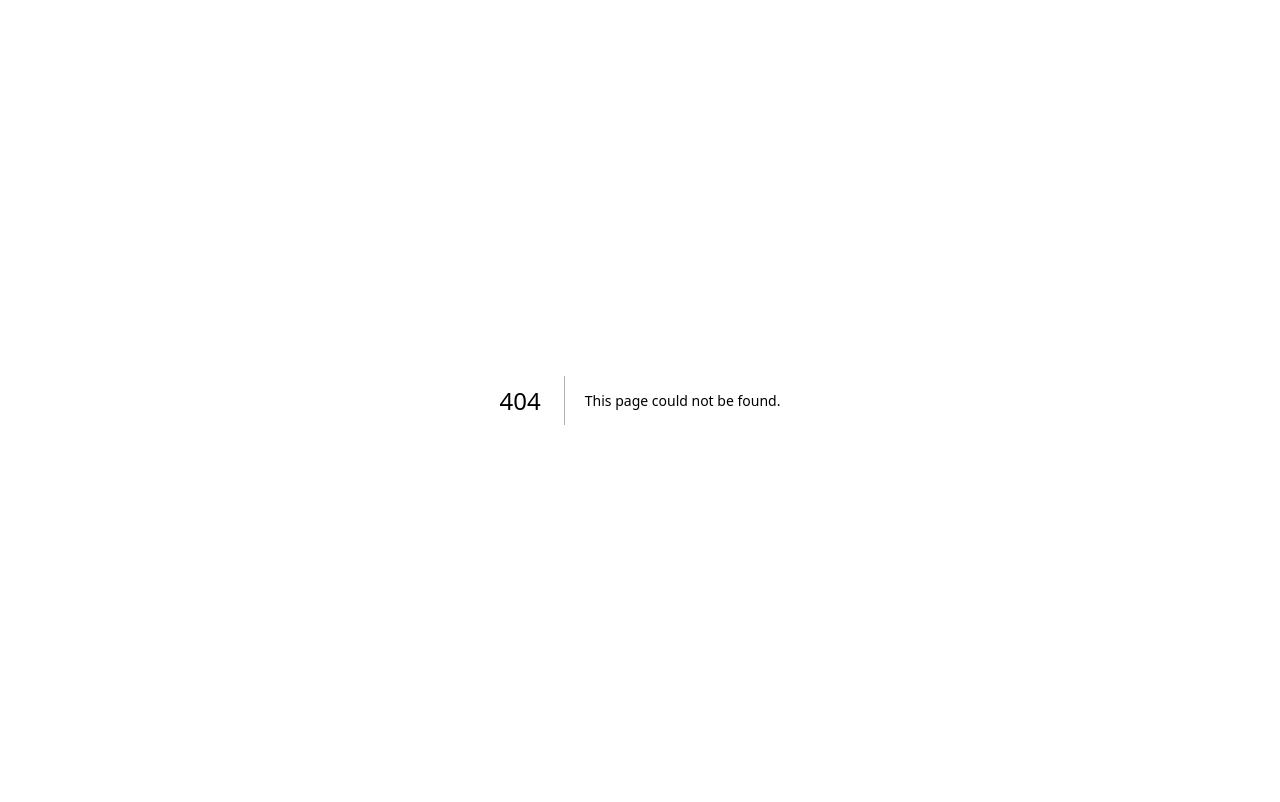
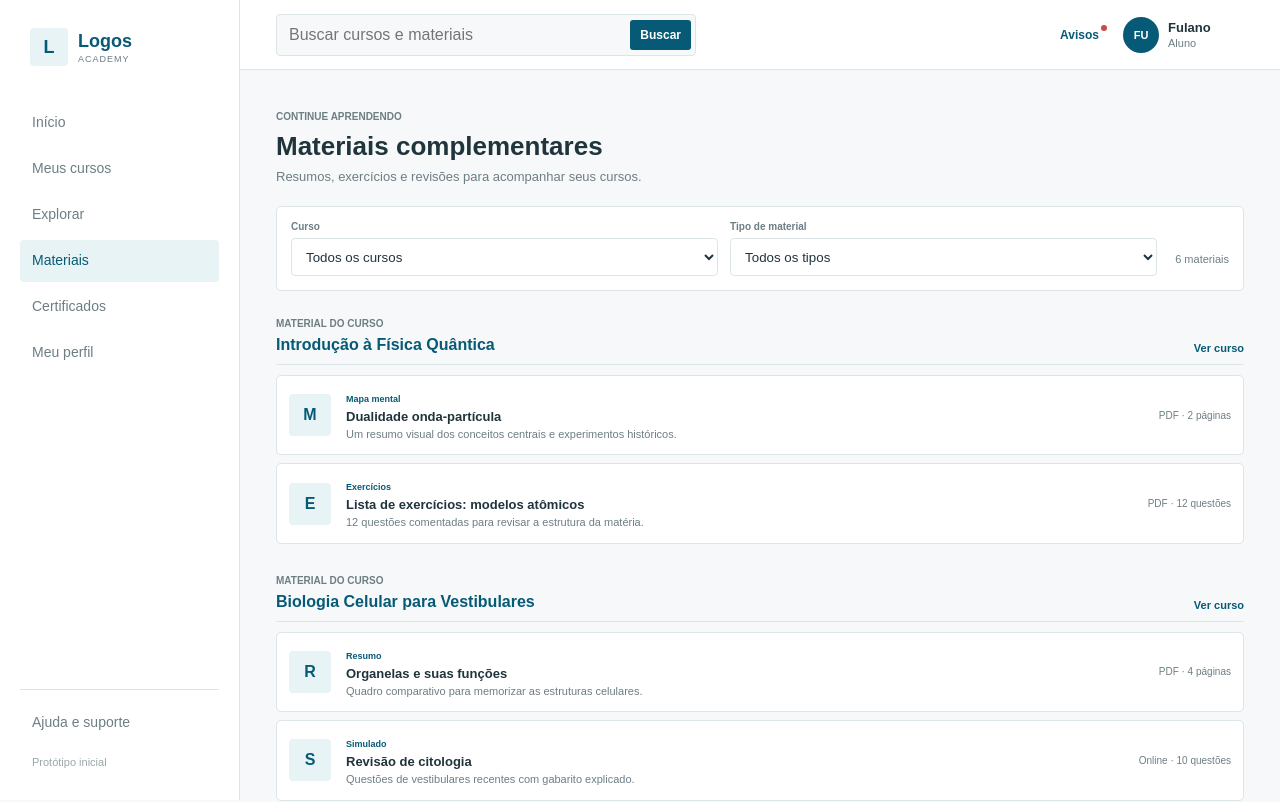
Before and after one commit to gustavoaureliano/labsoft, a Next.js app: page /materiais-complementares in a window 1280 px wide. Before the commit this address had no page. Shown: the top 802 px of the page. Built offline with nearby package versions, Linux system fonts and the light colour scheme.

Commit message:
Add complementary materials library

```diff
--- /dev/null
+++ b/src/app/materiais-complementares/page.module.css
@@ -0,0 +1,36 @@
+.page { display: grid; gap: 22px; }
+.heading > span { color: var(--muted); font-size: 10px; font-weight: 700; text-transform: uppercase; }
+.heading h1 { color: var(--text); font-size: 26px; margin: 7px 0; }
+.heading p { color: var(--muted); font-size: 13px; margin: 0; }
+.library { align-items: end; background: var(--surface); border: 1px solid var(--border); border-radius: 5px; display: grid; gap: 12px; grid-template-columns: minmax(0, 1fr) minmax(0, 1fr) auto; padding: 14px; }
+.library label { display: grid; gap: 6px; min-width: 0; }
+.library label span { color: var(--muted); font-size: 10px; font-weight: 700; }
+.library select { background: var(--surface); border: 1px solid var(--border); border-radius: 4px; color: var(--text); height: 38px; min-width: 0; padding: 0 10px; width: 100%; }
+.library select:focus { border-color: var(--primary); outline: 2px solid var(--primary-light); }
+.resultCount { color: var(--muted); font-size: 11px; padding: 0 0 11px 6px; white-space: nowrap; }
+.groups { display: grid; gap: 26px; }
+.courseGroup { min-width: 0; }
+.groupHeading { align-items: end; border-bottom: 1px solid var(--border); display: flex; justify-content: space-between; margin-bottom: 10px; padding-bottom: 10px; }
+.groupHeading span { color: var(--muted); font-size: 10px; font-weight: 700; text-transform: uppercase; }
+.groupHeading h2 { color: var(--primary); font-size: 16px; margin: 5px 0 0; }
+.groupHeading a { color: var(--primary); font-size: 11px; font-weight: 700; }
+.materialList { display: grid; gap: 8px; list-style: none; margin: 0; padding: 0; }
+.material { align-items: center; background: var(--surface); border: 1px solid var(--border); border-radius: 5px; display: grid; gap: 13px; grid-template-columns: 44px minmax(0, 1fr) auto; padding: 12px; }
+.typeMark { align-items: center; background: #e8f3f6; border-radius: 4px; color: var(--primary); display: flex; font-size: 16px; font-weight: 700; height: 42px; justify-content: center; width: 42px; }
+.materialCopy { min-width: 0; }
+.materialCopy > span { color: var(--primary); font-size: 9px; font-weight: 700; }
+.materialCopy h3 { font-size: 13px; margin: 3px 0; }
+.materialCopy p { color: var(--muted); font-size: 11px; line-height: 1.4; margin: 0; }
+.format { color: var(--muted); font-size: 10px; white-space: nowrap; }
+.emptyState { background: var(--surface); border: 1px solid var(--border); border-radius: 5px; color: var(--muted); margin: 0; padding: 24px; text-align: center; }
+@media (max-width: 700px) {
+  .heading h1 { font-size: 22px; }
+  .library { grid-template-columns: 1fr; }
+  .resultCount { padding: 0; }
+}
+@media (max-width: 500px) {
+  .material { align-items: start; grid-template-columns: 36px minmax(0, 1fr); }
+  .typeMark { height: 34px; width: 34px; }
+  .format { grid-column: 2; }
+  .groupHeading { align-items: flex-start; flex-direction: column; gap: 8px; }
+}
--- /dev/null
+++ b/src/app/materiais-complementares/page.tsx
@@ -0,0 +1,83 @@
+"use client";
+
+import { useState } from "react";
+import Link from "next/link";
+import { AppShell } from "@/components/layout/AppShell";
+import { catalogCourses, complementaryMaterials, materialTypes } from "@/data/catalog";
+import styles from "./page.module.css";
+
+export default function MateriaisComplementares() {
+  const [selectedCourse, setSelectedCourse] = useState("Todos");
+  const [selectedType, setSelectedType] = useState("Todos");
+  const filteredMaterials = complementaryMaterials.filter((material) =>
+    (selectedCourse === "Todos" || material.courseId === selectedCourse)
+    && (selectedType === "Todos" || material.type === selectedType),
+  );
+  const groupedMaterials = filteredMaterials.reduce<Record<string, typeof filteredMaterials>>((groups, material) => {
+    groups[material.courseTitle] ??= [];
+    groups[material.courseTitle].push(material);
+    return groups;
+  }, {});
+  const courseOptions = catalogCourses.filter((course) => complementaryMaterials.some((material) => material.courseId === course.id));
+
+  return (
+    <AppShell activePage="materials">
+      <div className={styles.page}>
+        <header className={styles.heading}>
+          <span>Continue aprendendo</span>
+          <h1>Materiais complementares</h1>
+          <p>Resumos, exercícios e revisões para acompanhar seus cursos.</p>
+        </header>
+
+        <section className={styles.library} aria-label="Filtros de materiais">
+          <label>
+            <span>Curso</span>
+            <select value={selectedCourse} onChange={(event) => setSelectedCourse(event.target.value)}>
+              <option value="Todos">Todos os cursos</option>
+              {courseOptions.map((course) => <option key={course.id} value={course.id}>{course.title}</option>)}
+            </select>
+          </label>
+          <label>
+            <span>Tipo de material</span>
+            <select value={selectedType} onChange={(event) => setSelectedType(event.target.value)}>
+              <option value="Todos">Todos os tipos</option>
+              {materialTypes.map((type) => <option key={type} value={type}>{type}</option>)}
+            </select>
+          </label>
+          <span className={styles.resultCount} aria-live="polite">{filteredMaterials.length} materiais</span>
+        </section>
+
+        {filteredMaterials.length ? (
+          <div className={styles.groups}>
+            {Object.entries(groupedMaterials).map(([courseTitle, materials]) => (
+              <section aria-labelledby={`course-${materials[0].courseId}`} className={styles.courseGroup} key={courseTitle}>
+                <div className={styles.groupHeading}>
+                  <div>
+                    <span>Material do curso</span>
+                    <h2 id={`course-${materials[0].courseId}`}>{courseTitle}</h2>
+                  </div>
+                  <Link href={`/pesquisa?q=${encodeURIComponent(courseTitle)}`}>Ver curso</Link>
+                </div>
+                <ul className={styles.materialList}>
+                  {materials.map((material) => (
+                    <li className={styles.material} key={material.id}>
+                      <div className={styles.typeMark} aria-hidden="true">{material.type.slice(0, 1)}</div>
+                      <div className={styles.materialCopy}>
+                        <span>{material.type}</span>
+                        <h3>{material.title}</h3>
+                        <p>{material.description}</p>
+                      </div>
+                      <span className={styles.format}>{material.format}</span>
+                    </li>
+                  ))}
+                </ul>
+              </section>
+            ))}
+          </div>
+        ) : (
+          <p className={styles.emptyState}>Nenhum material corresponde a esses filtros.</p>
+        )}
+      </div>
+    </AppShell>
+  );
+}
```
